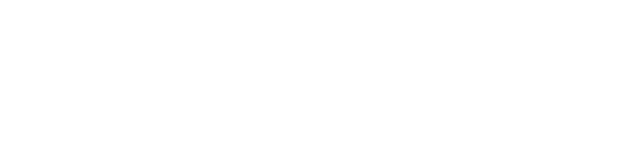
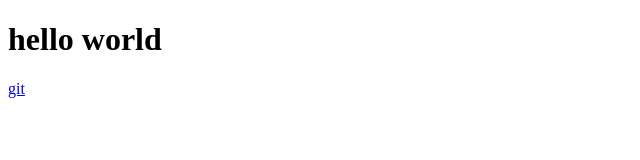
Before and after one commit to divyanshusrivastava905-web/HTMLAIML1, a plain HTML site: page index.html in a window 1280 px wide. Shown: the whole page, without its empty margins (0-640 px from the left). Drawn offline with Linux system fonts and the light colour scheme.

Commit message:
added some changes

```diff
--- a/index.html
+++ b/index.html
@@ -6,6 +6,7 @@
     <title>Document</title>
 </head>
 <body>
-
+    <h1>hello world</h1>
+    <a href="https://github.com/divyanshusrivastava905-web/HTMLAIML1.git">git</a>
 </body>
 </html>
```
